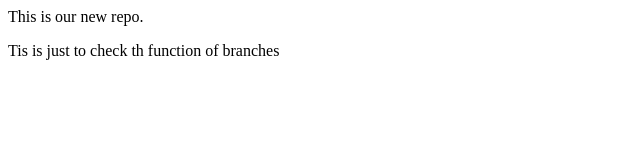
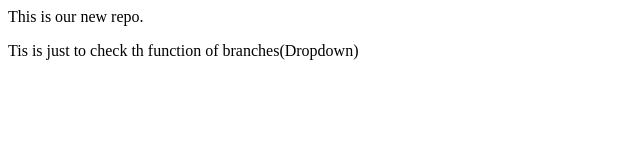
Before and after one commit to Alok-sharma2205/localrepo, a plain HTML site: page index.html in a window 1280 px wide. Shown: the full height of the page, 0-640 px from the left. Drawn offline with Linux system fonts and the light colour scheme.

```diff
--- a/index.html
+++ b/index.html
@@ -1,2 +1,2 @@
 <p> This is our new repo.</p>
-<p> Tis is just to check th function of branches</p>
+<p> Tis is just to check th function of branches(Dropdown)</p>
```
